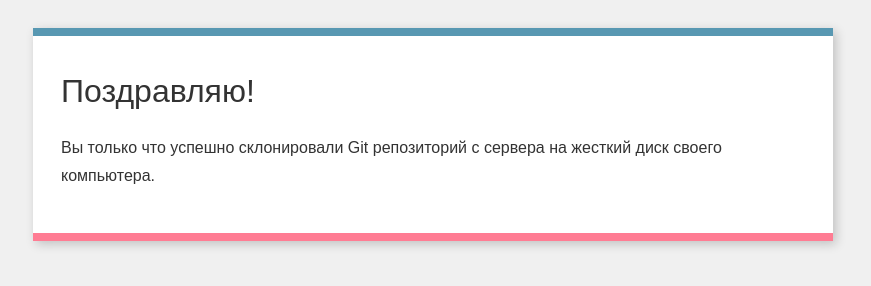
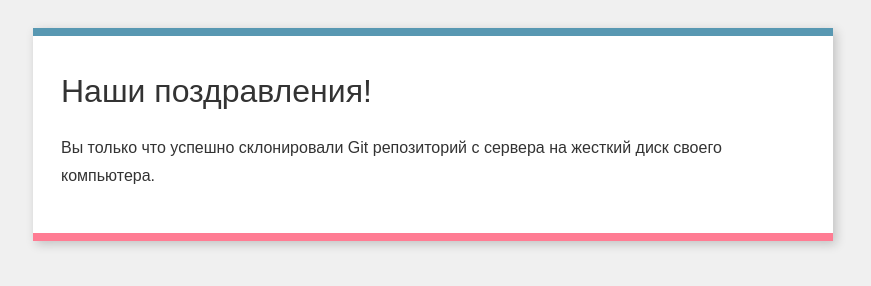
Before and after one commit to fotospace/git-wellcome-test, a plain HTML site: page index.html in a window 1280 px wide. Shown: the whole page, without its empty margins (207-1078 px from the left). Drawn offline with Linux system fonts and the light colour scheme.

Commit message:
Change h1

```diff
--- a/index.html
+++ b/index.html
@@ -9,7 +9,7 @@
     </head>
     <body>
         <div class="box">
-            <h1>Поздравляю!</h1>
+            <h1>Наши поздравления!</h1>
             <p>
                 Вы только что успешно склонировали Git репозиторий с сервера на
                 жесткий диск своего компьютера.
```
